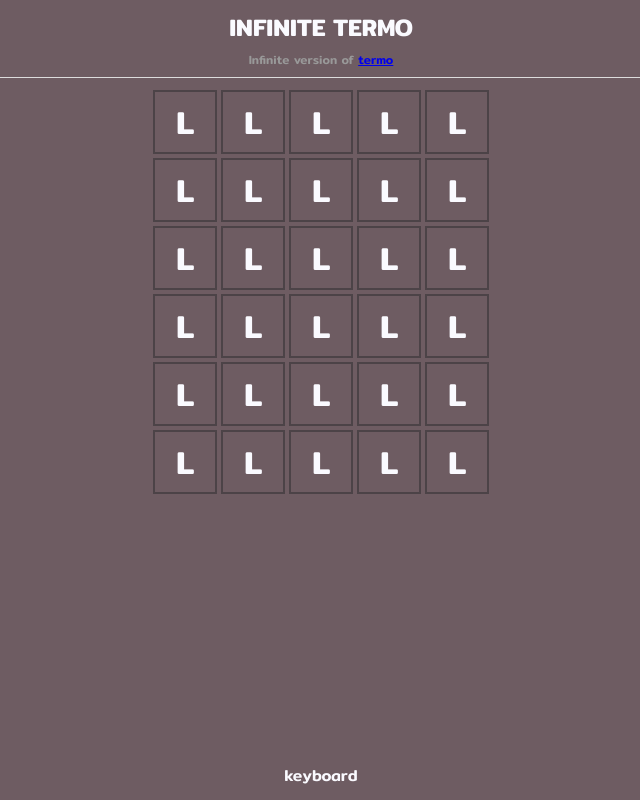
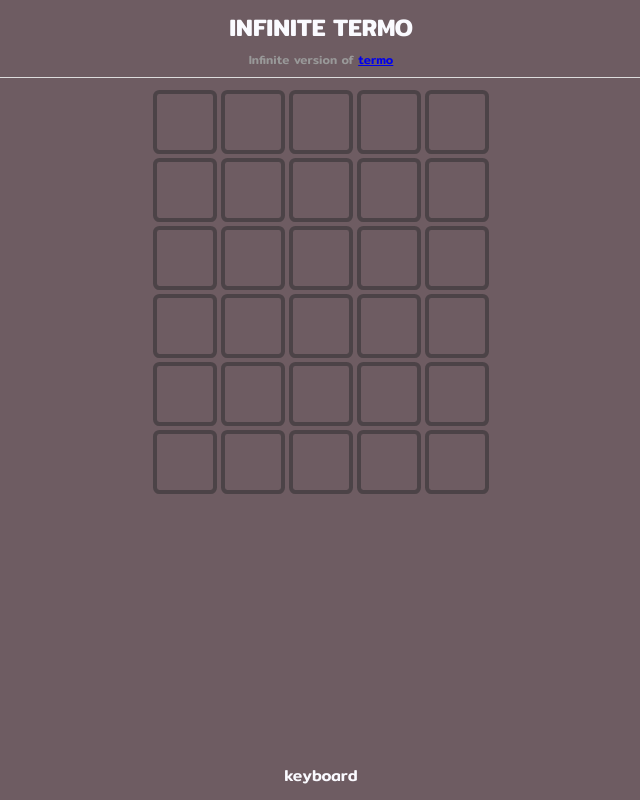
Before and after one commit to joaopcorrea/infinite-termo, an Angular app: page / in a window 1280 px wide. Shown: the whole page, without its empty margins (319-959 px from the left). Built offline with nearby package versions, Linux system fonts and the light colour scheme.

Commit message:
feat: handling key input

```diff
--- a/src/app/termo/termo.component.html
+++ b/src/app/termo/termo.component.html
@@ -10,8 +10,9 @@
 
   <div class="main">
     <div class="try-container" *ngFor="let try of tries">
-      <div class="letter-container" *ngFor="let letter of try.letters">
-        L
+      <div class="letter-container" *ngFor="let letter of try.letters"
+          [class.has-text]="letter.text !== ''">
+        {{ letter.text }}
       </div>
     </div>
   </div>
--- a/src/app/termo/termo.component.scss
+++ b/src/app/termo/termo.component.scss
@@ -37,16 +37,19 @@
     display: flex;
     margin-bottom: 4px;
 
+    font-size: 7vh;
+
     .letter-container {
       width: 64px;
       height: 64px;
-      border: 2px solid #4C4347;
+      border: 0.125em solid #4C4347;
+      border-radius: 10%;
       box-sizing: border-box;
       margin: 0 2px;
       display: flex;
       align-items: center;
       justify-content: center;
-      font-size: 32px;
+      font-size: 0.65em;
       font-weight: 600;
       text-transform: uppercase;
     }
--- a/src/app/termo/termo.component.ts
+++ b/src/app/termo/termo.component.ts
@@ -5,6 +5,16 @@
 
 // Number of tries
 const NUM_TRIES = 6;
+
+// Letter map
+const LETTERS = (() => {
+  // letter -> true. Easier to check
+  const ret: {[key:string]:boolean} = {};
+  for (let charCode = 97; charCode < 97+26; charCode++) {
+    ret[String.fromCharCode(charCode)] = true;
+  }
+  return ret;
+})();
 
 // One try
 interface Try {
@@ -39,6 +49,12 @@
   // One try is one row in the UI
   readonly tries: Try[] = [];
 
+  // Tracks the current letter index
+  private curLetterIndex = 0;
+
+  // Tracks the number of submitted tries
+  private numSubmittedTries = 0;
+
   constructor() {
     // Populate initial state of "tries"
     for (let i = 0; i < NUM_TRIES; i++) {
@@ -59,6 +75,28 @@
   }
 
   private handleClickKey(key: string) {
-    // Need to check if key is a letter or not
+    // If key is a letter or not, update the text in the corresponding letter object
+    if (LETTERS[key.toLowerCase()]) {
+      // Only allow typing letters in the current try. Don't go over if the
+      // current try has not been submitted
+      if (this.curLetterIndex < (this.numSubmittedTries + 1) * WORD_LENGTH) {
+        this.setLetter(key);
+        this.curLetterIndex++;
+      }
+    }
+    // Handle delete
+    else if (key == 'Backspace') {
+      // Don't delete previous try
+      if (this.curLetterIndex > this.numSubmittedTries * WORD_LENGTH) {
+        this.curLetterIndex--;
+        this.setLetter('');
+      }
+    }
+  }
+
+  private setLetter(letter: string) {
+    const tryIndex = Math.floor(this.curLetterIndex / WORD_LENGTH);
+    const letterIndex = this.curLetterIndex - tryIndex * WORD_LENGTH;
+    this.tries[tryIndex].letters[letterIndex].text = letter;
   }
 }
```
